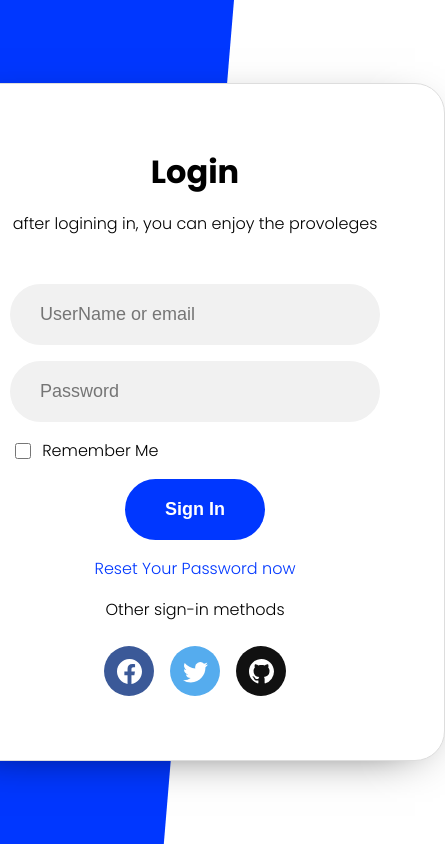
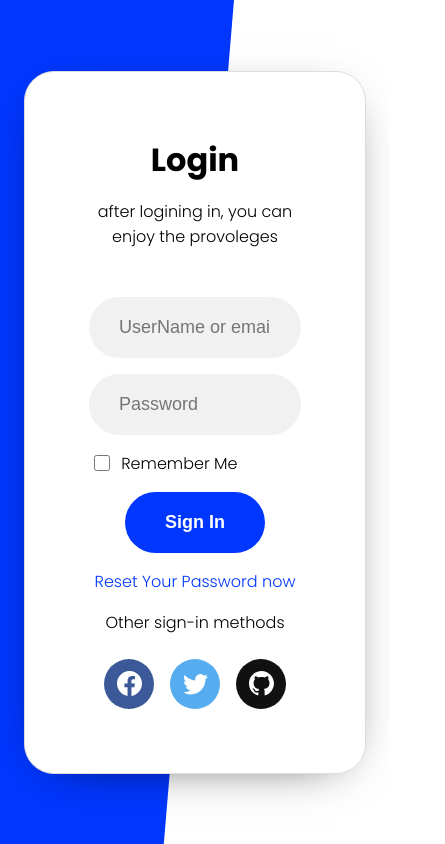
Before and after one commit to Artiom2022/JS13-PY24, a React (Create React App) app: page / in a window 390 px wide. Shown: the whole page, 445 px wide, since content can reach past the window. Built offline with nearby package versions, Linux system fonts and the light colour scheme.

Commit message:
HomePage

```diff
--- a/package.json
+++ b/package.json
@@ -3,6 +3,10 @@
   "version": "0.1.0",
   "private": true,
   "dependencies": {
+    "@emotion/react": "^11.10.5",
+    "@emotion/styled": "^11.10.5",
+    "@mui/icons-material": "^5.11.0",
+    "@mui/material": "^5.11.4",
     "@testing-library/jest-dom": "^5.16.5",
     "@testing-library/react": "^13.4.0",
     "@testing-library/user-event": "^13.5.0",
--- a/src/App.js
+++ b/src/App.js
@@ -1,5 +1,4 @@
 import "./App.css";
-import scss from "../src/style.scss";
 // import Register from "./components/register/Register";
 import MyRoutes from "./MyRoutes";
 function App() {
--- a/src/components/register/Register.jsx
+++ b/src/components/register/Register.jsx
@@ -1,11 +1,14 @@
 import React from 'react'
 import {Link} from "react-router-dom"
+import "../register/register.scss";
+
 
 const Register = () => {
   return (
     <div>
+      <div className='container'>
         <div className="login-card">
-        <div className="column">
+        <div className="column test">
           <h1>Login</h1>
           <p>after logining in, you can enjoy the provoleges</p>
           <form>
@@ -81,6 +84,7 @@ const Register = () => {
           <Link to="/home">Skip</Link>
         </div>
       </div>
+    </div>
 
     </div>
   )
--- /dev/null
+++ b/src/components/register/register.scss
@@ -0,0 +1,201 @@
+@import url("https://fonts.googleapis.com/css2?family=Poppins:wght@300;700&display=swap");
+
+$theme-color: #0037ff;
+* {
+  padding: 0;
+  margin: 0;
+  box-sizing: border-box;
+}
+
+.container {
+  font-family: "Poppins", sans-serif;
+  display: flex;
+  align-items: center;
+  justify-content: center;
+  min-height: 100vh;
+  padding: 1.5rem;
+  &:after {
+    content: "";
+    position: fixed;
+    inset: 0;
+    background-color: $theme-color;
+    width: 60%;
+    height: 100vh;
+    clip-path: polygon(0 100%, 0 0, 100% 0, 70% 100%);
+    z-index: -1;
+  }
+}
+
+.login-card {
+  background-color: white;
+  border: 1px solid #ddd;
+  box-shadow: 0 10px 50px -30px black;
+  width: 1200px;
+  border-radius: 30px;
+  overflow: hidden;
+  display: grid;
+  grid-template-columns: auto auto;
+
+  a {
+    text-decoration: none;
+    color: $theme-color;
+  }
+
+  .column {
+    padding: 4rem;
+
+    &:last-child {
+      background: url("https://cdn.pixabay.com/photo/2015/04/23/22/00/tree-736885__480.jpg ")
+        center;
+      background-size: cover;
+      position: relative;
+      display: flex;
+      align-items: center;
+      flex-direction: column;
+      justify-content: center;
+      gap: 40px;
+
+      &:after {
+        content: "";
+        position: absolute;
+        background: linear-gradient(90deg, white, #ffffff82);
+        inset: 0;
+      }
+
+      * {
+        z-index: 1;
+      }
+      a {
+        display: inline-block;
+        padding: 12px 30px;
+        font-size: 16px;
+        border: 2px solid $theme-color;
+        color: black;
+        border-radius: 50px;
+        cursor: pointer;
+        transition: all 0.7s;
+        font-weight: 600;
+
+        &:hover {
+          background-color: $theme-color;
+          color: white;
+        }
+      }
+    }
+    &:last-child {
+      text-align: center;
+    }
+  }
+
+  h1 {
+    margin-bottom: 15px;
+  }
+
+  .form-element {
+    width: 100%;
+    border: none;
+    background-color: #f1f1f1;
+    padding: 20px 30px;
+    font-size: 18px;
+    border-radius: 50px;
+    transition: box-shadow 2s;
+
+    &:focus {
+      outline: none;
+      box-shadow: 0 0 0 2px $theme-color;
+    }
+  }
+  input[type="checkbox"] {
+    accent-color: $theme-color;
+    width: 16px;
+    height: 16px;
+  }
+
+  form {
+    margin-top: 3rem;
+
+    & > * {
+      margin-top: 1rem;
+    }
+    button {
+      background-color: $theme-color;
+      color: white;
+      border: none;
+      padding: 20px 40px;
+      border-radius: 50px;
+      cursor: pointer;
+      font-weight: 600;
+      font-size: 18px;
+      transition: all 2s;
+
+      &:active {
+        scale: 0.95;
+        background-color: darken($theme-color, 10%);
+      }
+    }
+    .form-checkbox-item {
+      display: flex;
+      align-items: center;
+      gap: 0.7rem;
+      margin-left: 5px;
+    }
+  }
+}
+
+.flex {
+  display: flex;
+  justify-content: space-between;
+  align-items: center;
+}
+.social-buttons {
+  display: flex;
+  gap: 1rem;
+
+  a {
+    display: flex;
+    align-items: center;
+    justify-content: center;
+    width: 50px;
+    height: 50px;
+    border-radius: 50px;
+    font-size: 22px;
+    color: white;
+    // background-color: green;
+    transition: scale 0.2s;
+
+    &.facebook {
+      background-color: #3b5998;
+    }
+    &.twitter {
+      background-color: #55acee;
+    }
+    &.github {
+      background-color: #111;
+    }
+
+    &:hover {
+      scale: 0.95;
+    }
+  }
+}
+
+@media (max-width: 992px) {
+  .login-card {
+    display: block;
+    width: 500px;
+    text-align: center;
+    .column {
+      &:last-child {
+        display: none;
+      }
+    }
+  }
+
+  .flex {
+    flex-direction: column;
+    gap: 1rem;
+  }
+  .social-buttons {
+    justify-content: center;
+  }
+}
--- a/src/index.css
+++ b/src/index.css
@@ -1,3 +1,9 @@
+*{
+  margin: 0;
+  padding: 0;
+  box-sizing: border-box;
+}
+
 body {
   margin: 0;
   font-family: -apple-system, BlinkMacSystemFont, 'Segoe UI', 'Roboto', 'Oxygen',
@@ -11,3 +17,66 @@ code {
   font-family: source-code-pro, Menlo, Monaco, Consolas, 'Courier New',
     monospace;
 }
+
+.container_2 {
+  /* background-color: aquamarine; */
+}
+
+.main_pg {
+  display: flex;
+  justify-content: space-between;
+  padding-left: 100px;
+  padding-right: 100px;
+}
+
+.menu a {
+  margin: 10px 0;
+  color: black;
+  font-weight: 300;
+  transition: transform .5s ease;
+  text-decoration: none;
+}
+
+.main_pg li {
+  list-style-type: none
+}
+
+.menu a:hover {
+  transform: translateX(5px);
+  color: blue;
+}
+
+.navbar {
+  display: flex;
+  align-items: center;
+}
+
+.navbar ul {
+  width: 500px;
+}
+
+.navbar_menu {
+  display: flex;
+  justify-content: space-between;
+  margin-left: 5px;
+  padding-left: 5px;
+}
+
+.promotion {
+  display: flex;
+  justify-content: center;
+  margin-top: 40px;
+  height: 300px;
+  background-color :#0037ff;
+  color: white;
+}
+
+.nameSite {
+  margin-right: 100px;
+  padding-top: 100px;
+  padding-bottom: 100px;
+}
+
+.img_home {
+  height: 250px;
+}
--- a/src/style.scss
+++ b/src/style.scss
@@ -7,195 +7,194 @@ $theme-color: #0037ff;
   box-sizing: border-box;
 }
 
-body {
-  font-family: "Poppins", sans-serif;
-  display: flex;
-  align-items: center;
-  justify-content: center;
-  min-height: 100vh;
-  padding: 1.5rem;
-  &:after {
-    content: "";
-    position: fixed;
-    inset: 0;
-    background-color: $theme-color;
-    width: 60%;
-    height: 100vh;
-    clip-path: polygon(0 100%, 0 0, 100% 0, 70% 100%);
-    z-index: -1;
-  }
-}
+// body {
+//   font-family: "Poppins", sans-serif;
+//   display: flex;
+//   align-items: center;
+//   min-height: 100vh;
+//   padding: 1.5rem;
+//   &:after {
+//     content: "";
+//     position: fixed;
+//     inset: 0;
+//     background-color: $theme-color;
+//     width: 60%;
+//     height: 100vh;
+//     clip-path: polygon(0 100%, 0 0, 100% 0, 70% 100%);
+//     z-index: -1;
+//   }
+// }
 
-.login-card {
-  background-color: white;
-  border: 1px solid #ddd;
-  box-shadow: 0 10px 50px -30px black;
-  width: 1200px;
-  border-radius: 30px;
-  overflow: hidden;
-  display: grid;
-  grid-template-columns: auto auto;
+// .login-card {
+//   background-color: white;
+//   border: 1px solid #ddd;
+//   box-shadow: 0 10px 50px -30px black;
+//   width: 1200px;
+//   border-radius: 30px;
+//   overflow: hidden;
+//   display: grid;
+//   grid-template-columns: auto auto;
 
-  a {
-    text-decoration: none;
-    color: $theme-color;
-  }
+//   a {
+//     text-decoration: none;
+//     color: $theme-color;
+//   }
 
-  .column {
-    padding: 4rem;
+//   .column {
+//     padding: 4rem;
 
-    &:last-child {
-      background: url("https://cdn.pixabay.com/photo/2015/04/23/22/00/tree-736885__480.jpg ")
-        center;
-      background-size: cover;
-      position: relative;
-      display: flex;
-      align-items: center;
-      flex-direction: column;
-      justify-content: center;
-      gap: 40px;
+//     &:last-child {
+//       background: url("https://cdn.pixabay.com/photo/2015/04/23/22/00/tree-736885__480.jpg ")
+//         center;
+//       background-size: cover;
+//       position: relative;
+//       display: flex;
+//       align-items: center;
+//       flex-direction: column;
+//       justify-content: center;
+//       gap: 40px;
 
-      &:after {
-        content: "";
-        position: absolute;
-        background: linear-gradient(90deg, white, #ffffff82);
-        inset: 0;
-      }
+//       &:after {
+//         content: "";
+//         position: absolute;
+//         background: linear-gradient(90deg, white, #ffffff82);
+//         inset: 0;
+//       }
 
-      * {
-        z-index: 1;
-      }
-      a {
-        display: inline-block;
-        padding: 12px 30px;
-        font-size: 16px;
-        border: 2px solid $theme-color;
-        color: black;
-        border-radius: 50px;
-        cursor: pointer;
-        transition: all 3s;
-        font-weight: 600;
+//       * {
+//         z-index: 1;
+//       }
+//       a {
+//         display: inline-block;
+//         padding: 12px 30px;
+//         font-size: 16px;
+//         border: 2px solid $theme-color;
+//         color: black;
+//         border-radius: 50px;
+//         cursor: pointer;
+//         transition: all 3s;
+//         font-weight: 600;
 
-        &:hover {
-          background-color: $theme-color;
-          color: white;
-        }
-      }
-    }
-    &:last-child {
-      text-align: center;
-    }
-  }
+//         &:hover {
+//           background-color: $theme-color;
+//           color: white;
+//         }
+//       }
+//     }
+//     &:last-child {
+//       text-align: center;
+//     }
+//   }
 
-  h1 {
-    margin-bottom: 15px;
-  }
+//   h1 {
+//     margin-bottom: 15px;
+//   }
 
-  .form-element {
-    width: 100%;
-    border: none;
-    background-color: #f1f1f1;
-    padding: 20px 30px;
-    font-size: 18px;
-    border-radius: 50px;
-    transition: box-shadow 2s;
+//   .form-element {
+//     width: 100%;
+//     border: none;
+//     background-color: #f1f1f1;
+//     padding: 20px 30px;
+//     font-size: 18px;
+//     border-radius: 50px;
+//     transition: box-shadow 2s;
 
-    &:focus {
-      outline: none;
-      box-shadow: 0 0 0 2px $theme-color;
-    }
-  }
-  input[type="checkbox"] {
-    accent-color: $theme-color;
-    width: 16px;
-    height: 16px;
-  }
+//     &:focus {
+//       outline: none;
+//       box-shadow: 0 0 0 2px $theme-color;
+//     }
+//   }
+//   input[type="checkbox"] {
+//     accent-color: $theme-color;
+//     width: 16px;
+//     height: 16px;
+//   }
 
-  form {
-    margin-top: 3rem;
+//   form {
+//     margin-top: 3rem;
 
-    & > * {
-      margin-top: 1rem;
-    }
-    button {
-      background-color: $theme-color;
-      color: white;
-      border: none;
-      padding: 20px 40px;
-      border-radius: 50px;
-      cursor: pointer;
-      font-weight: 600;
-      font-size: 18px;
-      transition: all 2s;
+//     & > * {
+//       margin-top: 1rem;
+//     }
+//     button {
+//       background-color: $theme-color;
+//       color: white;
+//       border: none;
+//       padding: 20px 40px;
+//       border-radius: 50px;
+//       cursor: pointer;
+//       font-weight: 600;
+//       font-size: 18px;
+//       transition: all 2s;
 
-      &:active {
-        scale: 0.95;
-        background-color: darken($theme-color, 10%);
-      }
-    }
-    .form-checkbox-item {
-      display: flex;
-      align-items: center;
-      gap: 0.7rem;
-      margin-left: 5px;
-    }
-  }
-}
+//       &:active {
+//         scale: 0.95;
+//         background-color: darken($theme-color, 10%);
+//       }
+//     }
+//     .form-checkbox-item {
+//       display: flex;
+//       align-items: center;
+//       gap: 0.7rem;
+//       margin-left: 5px;
+//     }
+//   }
+// }
 
-.flex {
-  display: flex;
-  justify-content: space-between;
-  align-items: center;
-}
-.social-buttons {
-  display: flex;
-  gap: 1rem;
+// .flex {
+//   display: flex;
+//   justify-content: space-between;
+//   align-items: center;
+// }
+// .social-buttons {
+//   display: flex;
+//   gap: 1rem;
 
-  a {
-    display: flex;
-    align-items: center;
-    justify-content: center;
-    width: 50px;
-    height: 50px;
-    border-radius: 50px;
-    font-size: 22px;
-    color: white;
-    // background-color: green;
-    transition: scale 0.2s;
+//   a {
+//     display: flex;
+//     align-items: center;
+//     justify-content: center;
+//     width: 50px;
+//     height: 50px;
+//     border-radius: 50px;
+//     font-size: 22px;
+//     color: white;
+//     // background-color: green;
+//     transition: scale 0.2s;
 
-    &.facebook {
-      background-color: #3b5998;
-    }
-    &.twitter {
-      background-color: #55acee;
-    }
-    &.github {
-      background-color: #111;
-    }
+//     &.facebook {
+//       background-color: #3b5998;
+//     }
+//     &.twitter {
+//       background-color: #55acee;
+//     }
+//     &.github {
+//       background-color: #111;
+//     }
 
-    &:hover {
-      scale: 0.95;
-    }
-  }
-}
+//     &:hover {
+//       scale: 0.95;
+//     }
+//   }
+// }
 
-@media (max-width: 992px) {
-  .login-card {
-    display: block;
-    width: 500px;
-    text-align: center;
-    .column {
-      &:last-child {
-        display: none;
-      }
-    }
-  }
+// @media (max-width: 992px) {
+//   .login-card {
+//     display: block;
+//     width: 500px;
+//     text-align: center;
+//     .column {
+//       &:last-child {
+//         display: none;
+//       }
+//     }
+//   }
 
-  .flex {
-    flex-direction: column;
-    gap: 1rem;
-  }
-  .social-buttons {
-    justify-content: center;
-  }
-}
+//   .flex {
+//     flex-direction: column;
+//     gap: 1rem;
+//   }
+//   .social-buttons {
+//     justify-content: center;
+//   }
+// }
```
Also changed, not shown: src/components/Home.jsx (+26 -1 lines), 1 other file (tests, documents, lock files or other folders).
